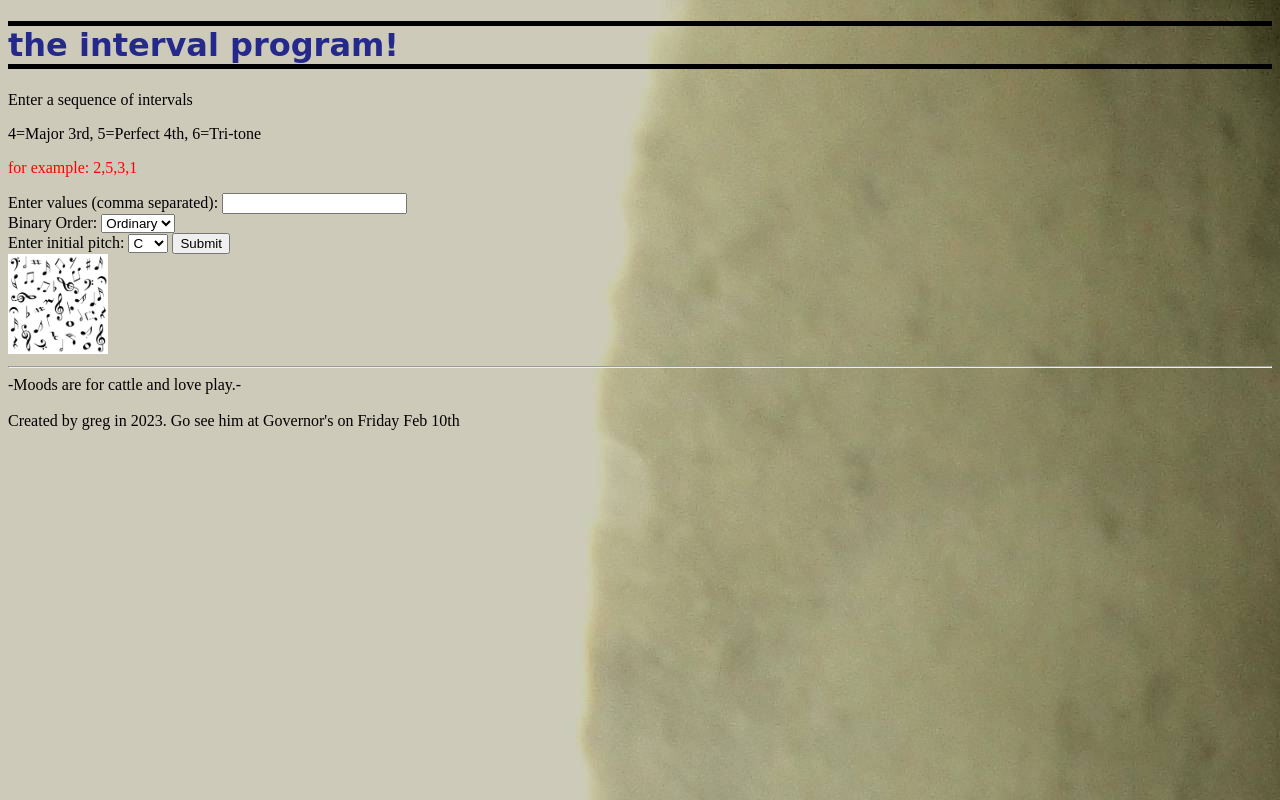
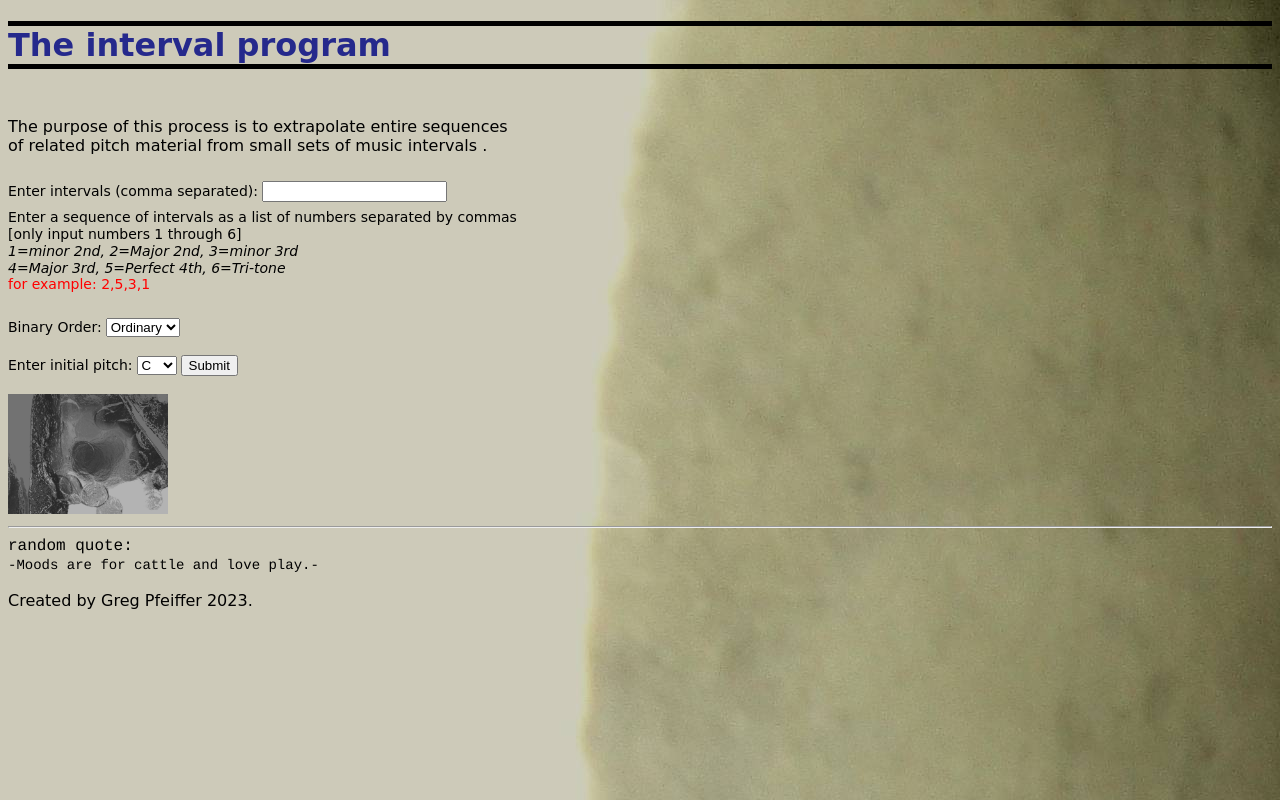
Before and after one commit to McGregor-H/music-intervals, a Flask app: page / in a window 1280 px wide. Run offline with Flask 2, Linux system fonts and the light colour scheme.

Commit message:
Add files via upload

```diff
--- a/templates/base.html
+++ b/templates/base.html
@@ -9,9 +9,8 @@
     <div id="content">{% block content %}{% endblock %}</div>
     <hr>
     <div id="footer">
-      <span>{{g.quote}}</span>
+      <span style="font-family: courier">random quote:</span>
+      <br>
+      <span style="font-family: courier; font-size:14px";color:#155223>{{g.quote}}</span>
       <br/><br/>
-      <span>Created by greg in 2023. Go see him at Governor's on Friday Feb 10th</span>
-    </div>
-  </body>
-<html>
+      <span style="font-family: dejavu sans">Created by Greg Pfeiffer 2023.
--- a/templates/form.html
+++ b/templates/form.html
@@ -2,21 +2,29 @@
 {% block subtitle %}Creation Form{% endblock %}
 {% block content %}
 <form method="post">
-    <h1 class="blueheader">the interval program!</h1>
-    <p>Enter a sequence of intervals</p>
-    <p> 4=Major 3rd, 5=Perfect 4th, 6=Tri-tone</p>
-    <p style="color:red">for example: 2,5,3,1</p>
-    <label for="entered_values_raw">Enter values (comma separated):</label>
+
+    <h1 class="blueheader">The interval program</h1>
+    <br>
+    <p style="font-family: dejavu sans; line-height: 0.2">The purpose of this process is to extrapolate entire sequences</p>
+    <p style="font-family: dejavu sans; line-height: 0.2">of related pitch material from small sets of music intervals .</p>
+    <br>
+    <label for="entered_values_raw" style="font-family: dejavu sans; font-size:14px">Enter intervals (comma separated):</label>
     <input type="text" name="entered_values_raw" id="entered_values_raw">
+    <p style="font-family: dejavu sans; font-size:14px; line-height: 0.2;">Enter a sequence of intervals as a list of numbers separated by commas</p>
+    <p style="font-family: dejavu sans; font-size:14px; line-height: 0.2;">[only input numbers 1 through 6]</p>
+    <p style="font-family: dejavu sans; font-size:14px; line-height: 0.2; font-style: italic"> 1=minor 2nd, 2=Major 2nd, 3=minor 3rd</p>
+    <p style="font-family: dejavu sans; font-size:14px; line-height: 0.2; font-style: italic"> 4=Major 3rd, 5=Perfect 4th, 6=Tri-tone</p>
+    <p style="font-family: dejavu sans; color:red; font-size:14px; line-height: 0.2">for example: 2,5,3,1</p>
     <br>
-    <label for="binary_order">Binary Order:</label>
+    <label for="binary_order" style="font-family: dejavu sans; font-size:14px">Binary Order:</label>
     <select id="binary_order" name="binary_order">
         <option value="ord">Ordinary</option>
         <option value="shuf">Shuffle</option>
         <option value="ran">Random</option>
     </select>
     <br>
-    <label for="initial_pitch">Enter initial pitch:</label>
+    </br>
+    <label for="initial_pitch" style="font-family: dejavu sans; font-size:14px">Enter initial pitch:</label>
     <select id="initial_pitch" name="initial_pitch">
         <option value="C">C</option>
         <option value="C#">C#</option>
@@ -33,6 +41,8 @@
     </select>
     <input type="submit" value="Submit">
     <br>
+    </br>
+    <img src="{{url_for('static', filename='blotches_sm.jpg')}}" width="160" height="120" />
+
 </form>
-<img src="{{url_for('static', filename='music_notes_messy.jpg')}}" width="100" height="100" />
 {% endblock %}
```
Also changed, not shown: templates/result.html (+25 -14 lines).
